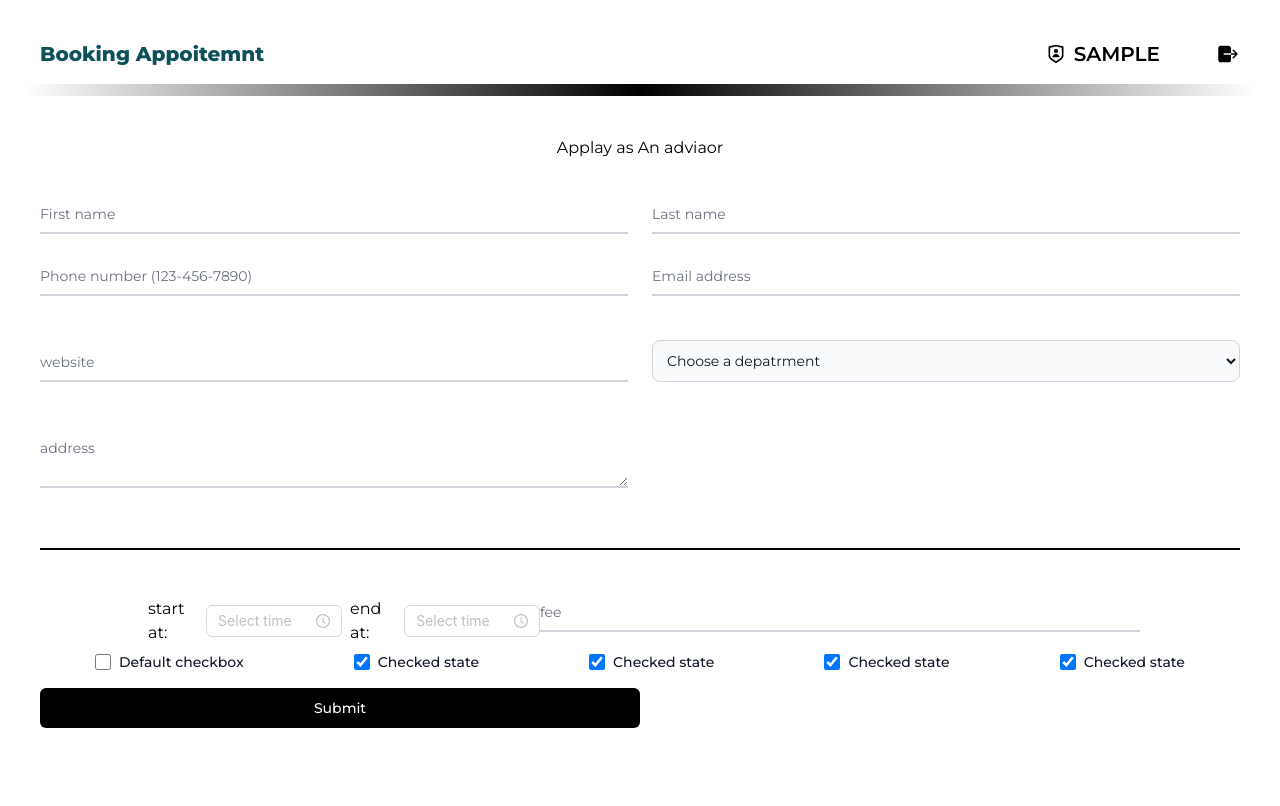
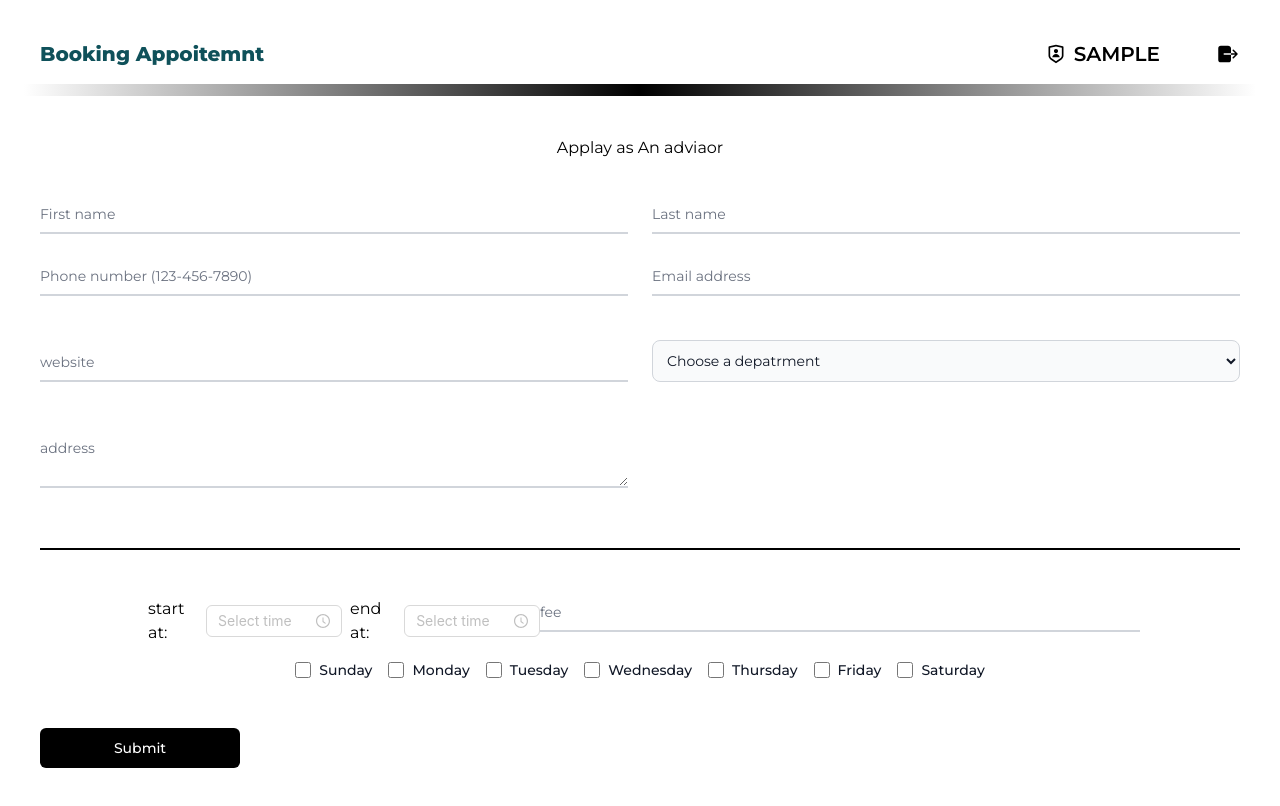
Before and after one commit to yousef-nasir-10/Academic-Advisor-Stuednt-Appointemnt-Service, a React (Vite) app in the folder front-end/: page /ApplayDoc in a window 1280 px wide. Built offline with nearby package versions, Linux system fonts and the light colour scheme; no server answers; sample sign-in values are in the browser's storage; a web font is replaced by a local one.

Commit message:
4th commit

```diff
--- /dev/null
+++ b/front-end/src/constants/index.js
@@ -0,0 +1,9 @@
+export const daysOfWeek = [
+    {title: "Sunday", key: 1, shortcut: 'sun' },
+    {title: "Monday", key: 2, shortcut: 'mon' },
+    {title: "Tuesday", key: 3, shortcut: 'tue' },
+    {title: "Wednesday", key: 4, shortcut: 'wed' },
+    {title: "Thursday", key: 5, shortcut: 'thu' },
+    {title: "Friday", key: 6, shortcut: 'fri' },
+    {title: "Saturday", key: 7, shortcut: 'stur' },
+]
--- a/front-end/src/index.css
+++ b/front-end/src/index.css
@@ -9,4 +9,13 @@
     .primary{
         color: #0f515a;
     }
-  }
+
+
+}
+
+@layer utilities {
+    .checkbox {
+      @apply w-4 h-4 text-blue-600 bg-gray-100 border-gray-300 rounded focus:ring-blue-500 dark:focus:ring-blue-600 dark:ring-offset-gray-800 focus:ring-2 dark:bg-gray-700 dark:border-gray-600
+    }
+
+}
--- a/front-end/src/pages/ApplyDoc.jsx
+++ b/front-end/src/pages/ApplyDoc.jsx
@@ -2,117 +2,237 @@ import Button from '../components/Button'
 import { useState } from 'react';
 import { Dayjs } from 'dayjs';
 import { TimePicker } from 'antd';
+import { daysOfWeek } from '../constants';
 
 const ApplyDoc = () => {
 
     const [value, setValue] = useState(null)
+    const [daysChecked, setDays] = useState([])
 
     const onChange = (time) => {
         setValue(time);
-        console.log(time);
+
     };
+
+
+
+    function handleChange(event) {
+
+        const { name, value, type, checked } = event.target
+        setForm(prevStat => {
+            return {
+                ...prevStat,
+                [name]: type === "checkbox" ? checked : value,
+
+            }
+
+        })
+
+        console.log(checked);
+
+
+    }
+
+    const handleSubmit = async (e) =>{
+        e.preventDefault()
+        setForm(prevStat => {
+            return {
+                ...prevStat,
+                days: daysChecked
+            }
+        })
+
+        console.log(form);
+
+
+     }
+
+
+
+    const [form, setForm] = useState({
+        firstName: '',
+        lastName: '',
+        phone: '',
+        email: '',
+        website: '',
+        dep: "",
+        address: "",
+        startTime: "" ,
+        endTime: "" ,
+        days: []
+    })
+
+
 
     return (
         <div className='w-full flex flex-col items-center justify-between'>
             <h1 className='mb-4 '>Applay as An adviaor </h1>
-            <form class="flex flex-col w-full p-4 ">
+            <form className="flex flex-col w-full p-4 " onSubmit={handleSubmit}>
 
 
-                <div class="grid md:grid-cols-2 md:gap-6">
-                    <div class="relative z-0 w-full mb-5 group">
-                        <input type="text" name="floating_first_name" id="floating_first_name" class="block py-2.5 px-0 w-full text-sm text-gray-900 bg-transparent border-0 border-b-2 border-gray-300 appearance-none dark:text-white dark:border-gray-600 dark:focus:border-blue-500 focus:outline-none focus:ring-0 focus:border-blue-600 peer" placeholder=" " required />
-                        <label for="floating_first_name" class="peer-focus:font-medium absolute text-sm text-gray-500 dark:text-gray-400 duration-300 transform -translate-y-6 scale-75 top-3 -z-10 origin-[0] peer-focus:start-0 rtl:peer-focus:translate-x-1/4 peer-focus:text-blue-600 peer-focus:dark:text-blue-500 peer-placeholder-shown:scale-100 peer-placeholder-shown:translate-y-0 peer-focus:scale-75 peer-focus:-translate-y-6">First name</label>
+                <div className="grid md:grid-cols-2 md:gap-6">
+                    <div className="relative z-0 w-full mb-5 group">
+                        <input
+                            type="text"
+                            name="firstName"
+                            onChange={handleChange}
+                            id="floating_first_name"
+                            className="block py-2.5 px-0 w-full text-sm text-gray-900 bg-transparent border-0 border-b-2 border-gray-300 appearance-none dark:text-white dark:border-gray-600 dark:focus:border-blue-500 focus:outline-none focus:ring-0 focus:border-blue-600 peer"
+                            placeholder=" "
+                            // required
+                        />
+                        <label htmlFor="floating_first_name" className="peer-focus:font-medium absolute text-sm text-gray-500 dark:text-gray-400 duration-300 transform -translate-y-6 scale-75 top-3 -z-10 origin-[0] peer-focus:start-0 rtl:peer-focus:translate-x-1/4 peer-focus:text-blue-600 peer-focus:dark:text-blue-500 peer-placeholder-shown:scale-100 peer-placeholder-shown:translate-y-0 peer-focus:scale-75 peer-focus:-translate-y-6">First name</label>
                     </div>
-                    <div class="relative z-0 w-full mb-5 group">
-                        <input type="text" name="floating_last_name" id="floating_last_name" class="block py-2.5 px-0 w-full text-sm text-gray-900 bg-transparent border-0 border-b-2 border-gray-300 appearance-none dark:text-white dark:border-gray-600 dark:focus:border-blue-500 focus:outline-none focus:ring-0 focus:border-blue-600 peer" placeholder=" " required />
-                        <label for="floating_last_name" class="peer-focus:font-medium absolute text-sm text-gray-500 dark:text-gray-400 duration-300 transform -translate-y-6 scale-75 top-3 -z-10 origin-[0] peer-focus:start-0 rtl:peer-focus:translate-x-1/4 peer-focus:text-blue-600 peer-focus:dark:text-blue-500 peer-placeholder-shown:scale-100 peer-placeholder-shown:translate-y-0 peer-focus:scale-75 peer-focus:-translate-y-6">Last name</label>
+                    <div className="relative z-0 w-full mb-5 group">
+                        <input
+                            type="text"
+                            name="lastName"
+                            id="floating_last_name"
+                            onChange={handleChange}
+                            className="block py-2.5 px-0 w-full text-sm text-gray-900 bg-transparent border-0 border-b-2 border-gray-300 appearance-none dark:text-white dark:border-gray-600 dark:focus:border-blue-500 focus:outline-none focus:ring-0 focus:border-blue-600 peer"
+                            placeholder=" "
+                            // required
+                        />
+                        <label htmlFor="floating_last_name" className="peer-focus:font-medium absolute text-sm text-gray-500 dark:text-gray-400 duration-300 transform -translate-y-6 scale-75 top-3 -z-10 origin-[0] peer-focus:start-0 rtl:peer-focus:translate-x-1/4 peer-focus:text-blue-600 peer-focus:dark:text-blue-500 peer-placeholder-shown:scale-100 peer-placeholder-shown:translate-y-0 peer-focus:scale-75 peer-focus:-translate-y-6">Last name</label>
                     </div>
                 </div>
-                <div class="grid md:grid-cols-2 md:gap-6">
-                    <div class="relative z-0 w-full mb-5 group">
-                        <input type="tel" pattern="[0-9]{3}-[0-9]{3}-[0-9]{4}" name="floating_phone" id="floating_phone" class="block py-2.5 px-0 w-full text-sm text-gray-900 bg-transparent border-0 border-b-2 border-gray-300 appearance-none dark:text-white dark:border-gray-600 dark:focus:border-blue-500 focus:outline-none focus:ring-0 focus:border-blue-600 peer" placeholder=" " required />
-                        <label for="floating_phone" class="peer-focus:font-medium absolute text-sm text-gray-500 dark:text-gray-400 duration-300 transform -translate-y-6 scale-75 top-3 -z-10 origin-[0] peer-focus:start-0 rtl:peer-focus:translate-x-1/4 peer-focus:text-blue-600 peer-focus:dark:text-blue-500 peer-placeholder-shown:scale-100 peer-placeholder-shown:translate-y-0 peer-focus:scale-75 peer-focus:-translate-y-6">Phone number (123-456-7890)</label>
+
+                <div className="grid md:grid-cols-2 md:gap-6">
+                    <div className="relative z-0 w-full mb-5 group">
+                        <input
+                            type="tel"
+                            pattern="[0-9]{3}-[0-9]{3}-[0-9]{4}"
+                            onChange={handleChange}
+                            name="phone"
+                            id="floating_phone"
+                            className="block py-2.5 px-0 w-full text-sm text-gray-900 bg-transparent border-0 border-b-2 border-gray-300 appearance-none dark:text-white dark:border-gray-600 dark:focus:border-blue-500 focus:outline-none focus:ring-0 focus:border-blue-600 peer"
+                            placeholder=" "
+                            // required
+                            />
+                        <label htmlFor="floating_phone" className="peer-focus:font-medium absolute text-sm text-gray-500 dark:text-gray-400 duration-300 transform -translate-y-6 scale-75 top-3 -z-10 origin-[0] peer-focus:start-0 rtl:peer-focus:translate-x-1/4 peer-focus:text-blue-600 peer-focus:dark:text-blue-500 peer-placeholder-shown:scale-100 peer-placeholder-shown:translate-y-0 peer-focus:scale-75 peer-focus:-translate-y-6">Phone number (123-456-7890)</label>
                     </div>
-                    <div class="relative z-0 w-full mb-5 group">
-                        <input type="email" name="floating_email" id="floating_email" class="block py-2.5 px-0 w-full text-sm text-gray-900 bg-transparent border-0 border-b-2 border-gray-300 appearance-none dark:text-white dark:border-gray-600 dark:focus:border-blue-500 focus:outline-none focus:ring-0 focus:border-blue-600 peer" placeholder=" " required />
-                        <label for="floating_email" class="peer-focus:font-medium absolute text-sm text-gray-500 dark:text-gray-400 duration-300 transform -translate-y-6 scale-75 top-3 -z-10 origin-[0] peer-focus:start-0 rtl:peer-focus:translate-x-1/4 rtl:peer-focus:left-auto peer-focus:text-blue-600 peer-focus:dark:text-blue-500 peer-placeholder-shown:scale-100 peer-placeholder-shown:translate-y-0 peer-focus:scale-75 peer-focus:-translate-y-6">Email address</label>
+                    <div className="relative z-0 w-full mb-5 group">
+                        <input
+                            type="email"
+                            name="email"
+                            id="floating_email"
+                            onChange={handleChange}
+                            className="block py-2.5 px-0 w-full text-sm text-gray-900 bg-transparent border-0 border-b-2 border-gray-300 appearance-none dark:text-white dark:border-gray-600 dark:focus:border-blue-500 focus:outline-none focus:ring-0 focus:border-blue-600 peer"
+                            placeholder=" "
+                            // required
+                        />
+                        <label htmlFor="floating_email" className="peer-focus:font-medium absolute text-sm text-gray-500 dark:text-gray-400 duration-300 transform -translate-y-6 scale-75 top-3 -z-10 origin-[0] peer-focus:start-0 rtl:peer-focus:translate-x-1/4 rtl:peer-focus:left-auto peer-focus:text-blue-600 peer-focus:dark:text-blue-500 peer-placeholder-shown:scale-100 peer-placeholder-shown:translate-y-0 peer-focus:scale-75 peer-focus:-translate-y-6">Email address</label>
                     </div>
 
 
-                    <div class="relative z-0 w-full mb-5 group">
-                        <input type="text" name="website" id="floating_first_name" class="block py-2.5 px-0 w-full text-sm text-gray-900 bg-transparent border-0 border-b-2 border-gray-300 appearance-none dark:text-white dark:border-gray-600 dark:focus:border-blue-500 focus:outline-none focus:ring-0 focus:border-blue-600 peer" placeholder=" " required />
-                        <label for="website" class="peer-focus:font-medium absolute text-sm text-gray-500 dark:text-gray-400 duration-300 transform -translate-y-6 scale-75 top-3 -z-10 origin-[0] peer-focus:start-0 rtl:peer-focus:translate-x-1/4 peer-focus:text-blue-600 peer-focus:dark:text-blue-500 peer-placeholder-shown:scale-100 peer-placeholder-shown:translate-y-0 peer-focus:scale-75 peer-focus:-translate-y-6">website</label>
+                    <div className="relative z-0 w-full mb-5 group">
+                        <input
+                            type="text"
+                            name="website"
+                            id="website"
+                            onChange={handleChange}
+                            className="block py-2.5 px-0 w-full text-sm text-gray-900 bg-transparent border-0 border-b-2 border-gray-300 appearance-none dark:text-white dark:border-gray-600 dark:focus:border-blue-500 focus:outline-none focus:ring-0 focus:border-blue-600 peer"
+                            placeholder=" "
+                            // required
+                        />
+                        <label htmlFor="website" className="peer-focus:font-medium absolute text-sm text-gray-500 dark:text-gray-400 duration-300 transform -translate-y-6 scale-75 top-3 -z-10 origin-[0] peer-focus:start-0 rtl:peer-focus:translate-x-1/4 peer-focus:text-blue-600 peer-focus:dark:text-blue-500 peer-placeholder-shown:scale-100 peer-placeholder-shown:translate-y-0 peer-focus:scale-75 peer-focus:-translate-y-6">website</label>
                     </div>
                     <div className='relative z-0 w-full mb-5 group'>
 
-                        <select id="countries" class="bg-gray-50 border border-gray-300 text-gray-900 text-sm rounded-lg focus:ring-blue-500 focus:border-blue-500 block w-full p-2.5 dark:bg-gray-700 dark:border-gray-600 dark:placeholder-gray-400 dark:text-white dark:focus:ring-blue-500 dark:focus:border-blue-500">
-                            <option selected>Choose a depatrment </option>
-                            <option value="US">United States</option>
-                            <option value="CA">Canada</option>
-                            <option value="FR">France</option>
-                            <option value="DE">Germany</option>
+                        <select id="countries" className="bg-gray-50 border border-gray-300 text-gray-900 text-sm rounded-lg focus:ring-blue-500 focus:border-blue-500 block w-full p-2.5 dark:bg-gray-700 dark:border-gray-600 dark:placeholder-gray-400 dark:text-white dark:focus:ring-blue-500 dark:focus:border-blue-500">
+                            <option value="all"  >Choose a depatrment </option>
+                            <option value="CS">CS</option>
+                            <option value="IS">IS</option>
+                            <option value="CN">CN</option>
+                            <option value="CE">CE</option>
                         </select>
                     </div>
 
-                    <div class="relative z-0 w-full mb-5 group">
-                        <textarea type="text" name="address" id="floating_company" class="block py-2.5 px-0 w-full text-sm text-gray-900 bg-transparent border-0 border-b-2 border-gray-300 appearance-none dark:text-white dark:border-gray-600 dark:focus:border-blue-500 focus:outline-none focus:ring-0 focus:border-blue-600 peer" placeholder=" " required />
-                        <label for="address" class="peer-focus:font-medium absolute text-sm text-gray-500 dark:text-gray-400 duration-300 transform -translate-y-6 scale-75 top-3 -z-10 origin-[0] peer-focus:start-0 rtl:peer-focus:translate-x-1/4 peer-focus:text-blue-600 peer-focus:dark:text-blue-500 peer-placeholder-shown:scale-100 peer-placeholder-shown:translate-y-0 peer-focus:scale-75 peer-focus:-translate-y-6">address </label>
-                    </div>
-
-
-
-                </div>
-                <div className='flex   items-center justify-center   mt-10 border-t-2 border-black max-xl:flex-col pt-10 '>
-                    <div className='flex w-2/6  justify-start max-xl:w-full  '>
-                        <div className='flex justify-center items-center    mx-2 max-xl:flex-col'>
-                            <h1 className='mr-3'>start at:</h1>
-                            <TimePicker value={value} onChange={onChange} format='HH:mm' />
-                        </div>
-                        <div className='flex justify-center items-center  max-xl:flex-col '>
-                            <h1 className='mr-3'>end at:</h1>
-                            <TimePicker value={value} onChange={onChange} format='HH:mm' />
-                        </div>
-
-                    </div>
-
-                    <div class="relative z-0 w-3/6 max-xl:w-full  mb-5 group">
-                        <input type="text" name="fee" id="floating_first_name" class="block py-2.5 px-0 w-full text-sm text-gray-900 bg-transparent border-0 border-b-2 border-gray-300 appearance-none dark:text-white dark:border-gray-600 dark:focus:border-blue-500 focus:outline-none focus:ring-0 focus:border-blue-600 peer" placeholder=" " required />
-                        <label for="fee" class="peer-focus:font-medium absolute text-sm text-gray-500 dark:text-gray-400 duration-300 transform -translate-y-6 scale-75 top-3 -z-10 origin-[0] peer-focus:start-0 rtl:peer-focus:translate-x-1/4 peer-focus:text-blue-600 peer-focus:dark:text-blue-500 peer-placeholder-shown:scale-100 peer-placeholder-shown:translate-y-0 peer-focus:scale-75 peer-focus:-translate-y-6">fee</label>
-                    </div>
-
-
-                </div>
-                <div className='flex   items-center justify-around max-xl:grid-cols-3  '>
-
-                    <div class="flex items-center  ">
-                        <input id="default-checkbox" type="checkbox" value="" class="w-4 h-4 text-blue-600 bg-gray-100 border-gray-300 rounded focus:ring-blue-500 dark:focus:ring-blue-600 dark:ring-offset-gray-800 focus:ring-2 dark:bg-gray-700 dark:border-gray-600" />
-                        <label for="default-checkbox" class="ms-2 text-sm font-medium text-gray-900 dark:text-gray-300">Default checkbox</label>
-                    </div>
-                    <div class="flex items-center">
-                        <input checked id="checked-checkbox" type="checkbox" value="" class="w-4 h-4 text-blue-600 bg-gray-100 border-gray-300 rounded focus:ring-blue-500 dark:focus:ring-blue-600 dark:ring-offset-gray-800 focus:ring-2 dark:bg-gray-700 dark:border-gray-600" />
-                        <label for="checked-checkbox" class="ms-2 text-sm font-medium text-gray-900 dark:text-gray-300">Checked state</label>
-                    </div>
-                    <div class="flex items-center">
-                        <input checked id="checked-checkbox" type="checkbox" value="" class="w-4 h-4 text-blue-600 bg-gray-100 border-gray-300 rounded focus:ring-blue-500 dark:focus:ring-blue-600 dark:ring-offset-gray-800 focus:ring-2 dark:bg-gray-700 dark:border-gray-600" />
-                        <label for="checked-checkbox" class="ms-2 text-sm font-medium text-gray-900 dark:text-gray-300">Checked state</label>
-                    </div>
-                    <div class="flex items-center">
-                        <input checked id="checked-checkbox" type="checkbox" value="" class="w-4 h-4 text-blue-600 bg-gray-100 border-gray-300 rounded focus:ring-blue-500 dark:focus:ring-blue-600 dark:ring-offset-gray-800 focus:ring-2 dark:bg-gray-700 dark:border-gray-600" />
-                        <label for="checked-checkbox" class="ms-2 text-sm font-medium text-gray-900 dark:text-gray-300">Checked state</label>
-                    </div>
-                    <div class="flex items-center">
-                        <input checked id="checked-checkbox" type="checkbox" value="" class="w-4 h-4 text-blue-600 bg-gray-100 border-gray-300 rounded focus:ring-blue-500 dark:focus:ring-blue-600 dark:ring-offset-gray-800 focus:ring-2 dark:bg-gray-700 dark:border-gray-600" />
-                        <label for="checked-checkbox" class="ms-2 text-sm font-medium text-gray-900 dark:text-gray-300">Checked state</label>
+                    <div className="relative z-0 w-full mb-5 group">
+                        <textarea type="text" name="address" id="floating_company" className="block py-2.5 px-0 w-full text-sm text-gray-900 bg-transparent border-0 border-b-2 border-gray-300 appearance-none dark:text-white dark:border-gray-600 dark:focus:border-blue-500 focus:outline-none focus:ring-0 focus:border-blue-600 peer" placeholder=" "  />
+                        <label htmlFor="address" className="peer-focus:font-medium absolute text-sm text-gray-500 dark:text-gray-400 duration-300 transform -translate-y-6 scale-75 top-3 -z-10 origin-[0] peer-focus:start-0 rtl:peer-focus:translate-x-1/4 peer-focus:text-blue-600 peer-focus:dark:text-blue-500 peer-placeholder-shown:scale-100 peer-placeholder-shown:translate-y-0 peer-focus:scale-75 peer-focus:-translate-y-6">address </label>
                     </div>
 
 
 
                 </div>
 
+                <div className='flex   items-center justify-center   mt-10 border-t-2 border-black max-xl:flex-col pt-10 '>
+                    <div className='flex w-2/6  justify-start max-xl:w-full  '>
+                        <div className='flex justify-center items-center    mx-2 max-xl:flex-col'>
+                            <h1 className='mr-3'>start at:</h1>
+                            <TimePicker
+                                value={value}
+                                onChange={onChange}
+                                format='HH:mm'
+                                name='startTime'
+                            />
+                        </div>
+                        <div className='flex justify-center items-center  max-xl:flex-col '>
+                            <h1 className='mr-3'>end at:</h1>
+                            <TimePicker
+                                value={value}
+                                name='endTime'
+                                onChange={onChange}
+                                format='HH:mm'
+
+                            />
+                        </div>
+
+                    </div>
+
+                    <div className="relative z-0 w-3/6 max-xl:w-full  mb-5 group">
+                        <input
+                            type="number"
+                            name="fee"
+                            id="fee"
+                            className="block py-2.5 px-0 w-full text-sm text-gray-900 bg-transparent border-0 border-b-2 border-gray-300 appearance-none dark:text-white dark:border-gray-600 dark:focus:border-blue-500 focus:outline-none focus:ring-0 focus:border-blue-600 peer"
+                            placeholder=" "
+
+                        />
+                        <label htmlFor="fee" className="peer-focus:font-medium absolute text-sm text-gray-500 dark:text-gray-400 duration-300 transform -translate-y-6 scale-75 top-3 -z-10 origin-[0] peer-focus:start-0 rtl:peer-focus:translate-x-1/4 peer-focus:text-blue-600 peer-focus:dark:text-blue-500 peer-placeholder-shown:scale-100 peer-placeholder-shown:translate-y-0 peer-focus:scale-75 peer-focus:-translate-y-6">fee</label>
+                    </div>
+
+
+                </div>
+
+                <div className='flex   items-center justify-center flex-wrap '>
+                    {daysOfWeek.map(day => (
+                        <div className="flex items-center m-2 justify-between w-[120px  " key={day.key}>
+                            <input
+                                id={day.shortcut}
+                                type="checkbox"
+                                value={day.title}
+                                onChange={(e)=> {
+
+
+
+                                    if (e.target.checked) {
+                                        console.log(daysChecked);
+                                        setDays([...daysChecked, e.target.value])
+
+                                    } else {
+                                        console.log(daysChecked);
+                                        setDays(daysChecked.filter(item => item !== e.target.value))
+
+                                    }
+
+
+                                }}
+                                className="checkbox"
+
+
+                            />
+                            <label htmlFor={day.shortcut} className="ms-2 text-sm font-medium text-gray-900 dark:text-gray-300">{day.title}</label>
+                        </div>
+                    ))}
+
+                </div>
+
 
                 <Button
                     label="Submit"
-                    addedStyles="bg-black text-white mt-4"
+                    addedStyles="bg-black text-white mt-10 w-[200px]"
                 />
             </form>
         </div>
```
